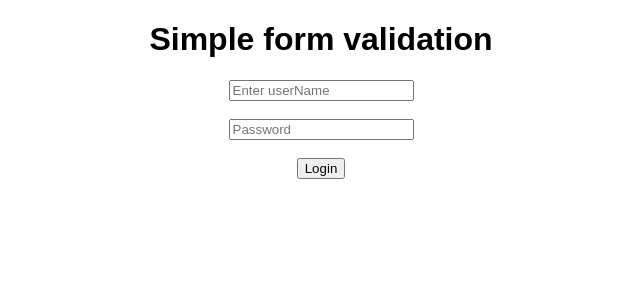
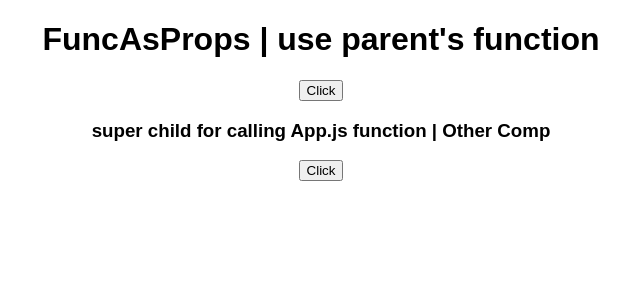
Before and after one commit to yash-jivani/Learn-React-CS, a React (Create React App) app: page / in a window 1280 px wide. Shown: the top 300 px of the page, without its empty margins (319-959 px from the left). Built offline with nearby package versions, Linux system fonts and the light colour scheme.

Commit message:
Function as Prop

```diff
--- a/src/App.js
+++ b/src/App.js
@@ -1,10 +1,15 @@
 import React from 'react'
-import SimpleValidation from './component/SimpleValidation'
+import FuncAsProps from './component/FuncAsProps'
+
+const parentFunc = () => {
+  alert('Parent Function')
+  console.log('Function from parent (App.js)')
+}
 
 export default function App() {
   return (
     <div className='container'>
-      <SimpleValidation />
+      <FuncAsProps funcX = {parentFunc} />
     </div>
   )
 }
--- /dev/null
+++ b/src/component/FuncAsProps.js
@@ -0,0 +1,18 @@
+// parent ke function ko children me use karne ke liye
+
+import React from 'react'
+import Other from './Other'
+
+export default function FuncAsProps(props) {
+  return (
+    <div>
+        <h1>FuncAsProps | use parent's function</h1>
+        {/* calling function... */}
+        <button onClick={props.funcX}>Click</button>
+
+        {/* passing parent's props as a prop of Other component */}
+        <Other funcY = {props.funcX}/>
+    </div>
+
+  )
+}
--- /dev/null
+++ b/src/component/Other.js
@@ -0,0 +1,10 @@
+import React from 'react'
+
+export default function Other(props) {
+  return (
+    <div>
+        <h3>super child for calling App.js function | Other Comp</h3>
+        <button onClick={props.funcY}>Click</button>
+    </div>
+  )
+}
```
